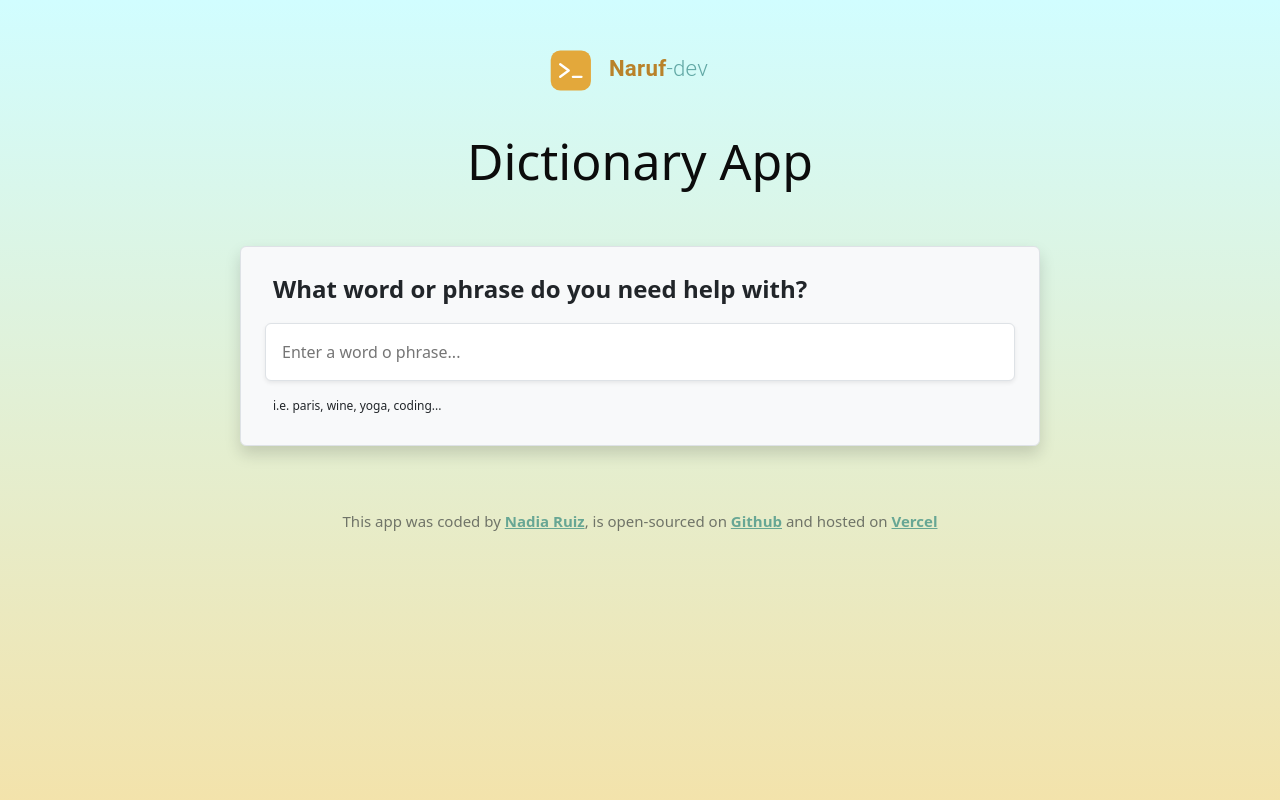
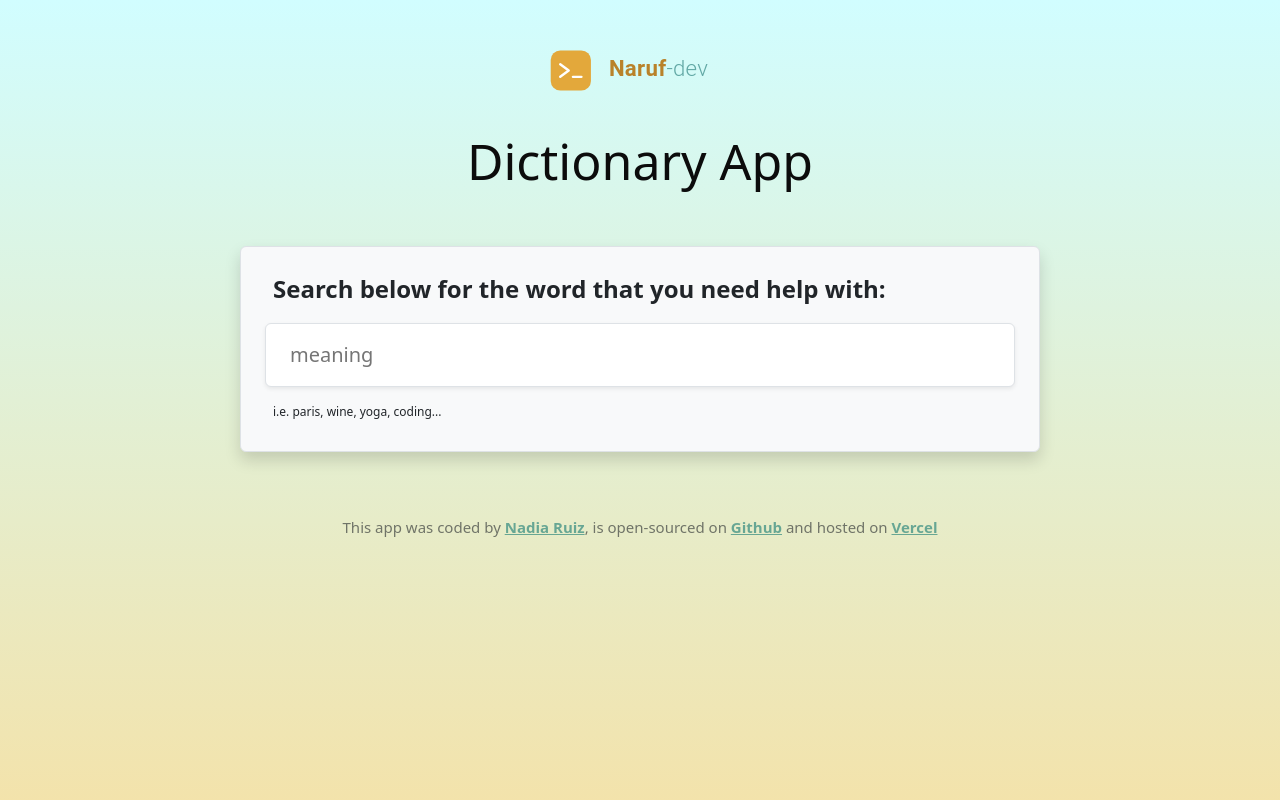
Before and after one commit to Naruf/dictionary-react-project, a React (Create React App) app: page / in a window 1280 px wide. Shown: the top 800 px of the page. Built offline with nearby package versions, Linux system fonts and the light colour scheme; no server answers.

Commit message:
Last touches

```diff
--- a/src/ApiResults.js
+++ b/src/ApiResults.js
@@ -10,7 +10,7 @@ export default function ApiResults({ results, photos }) {
       <div className="ApiResults">
         <section>
           <div className="word-block box-size d-sm-flex m-auto p-4 pt-sm-4 pb-5 pb-sm-4 mt-3 mb-3 border rounded border-none shadow bg-light text-start ">
-            <div className="row ps-lg-5 ps-3">
+            <div className="row ps-lg-5 ps-2">
               <div className="col-sm-6 col-12 ">
                 <div className="word ps-2 pb-2 fs-1 fw-semibold">
                   {results.word}
--- a/src/DictionaryApp.js
+++ b/src/DictionaryApp.js
@@ -65,15 +65,15 @@ export default function DictionaryApp({ defaultWord }) {
           <div className="row">
             <div className="col-12">
               <label className="fs-4 fw-semibold pb-3 ps-2">
-                What word or phrase do you need help with?
+                Search below for the word that you need help with:
               </label>
             </div>
             <div className="col-12">
               <div className="search-block ">
                 <input
-                  className="input-size w-100 search-input p-3 rounded border shadow-sm"
+                  className="input-size w-100 search-input p-3 rounded border shadow-sm ps-4 fs-5"
                   onChange={handleChange}
-                  placeholder="Enter a word o phrase..."
+                  placeholder={defaultWord}
                   required
                   type="search"
                 />
```
